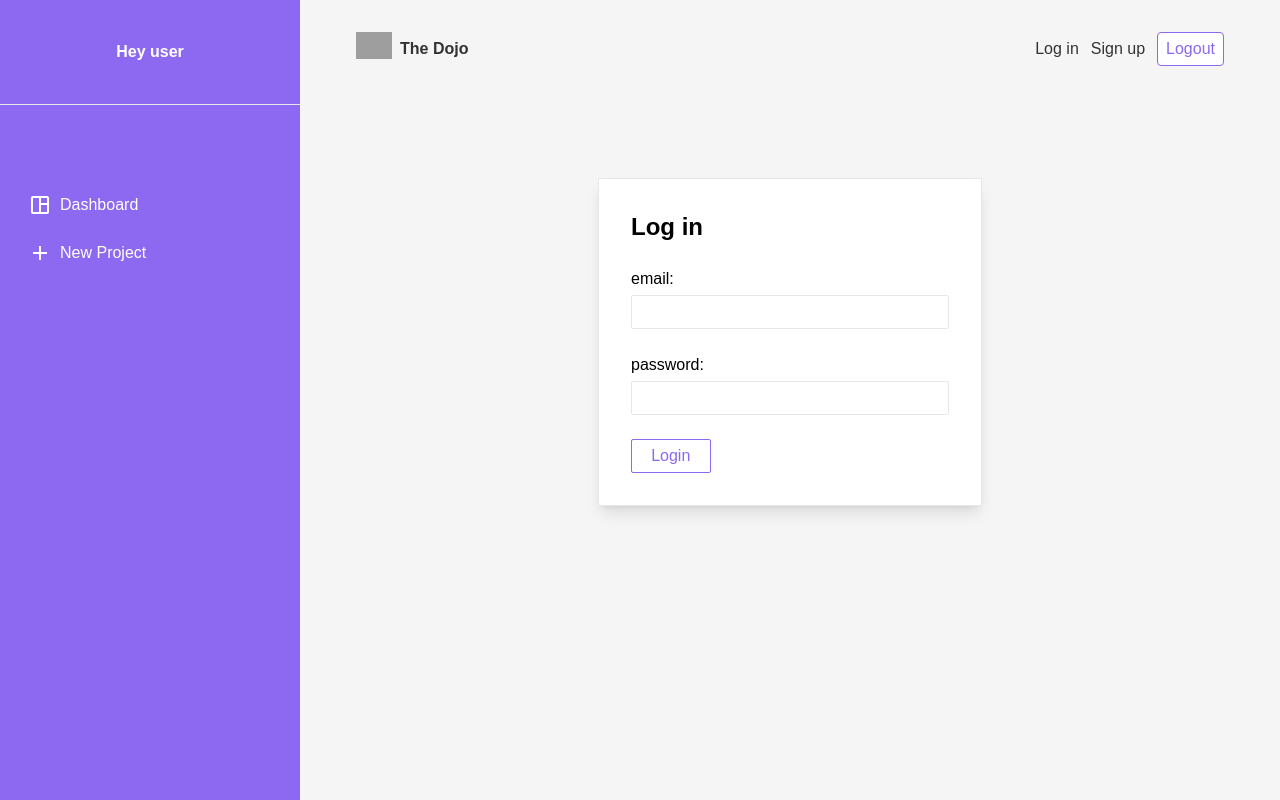
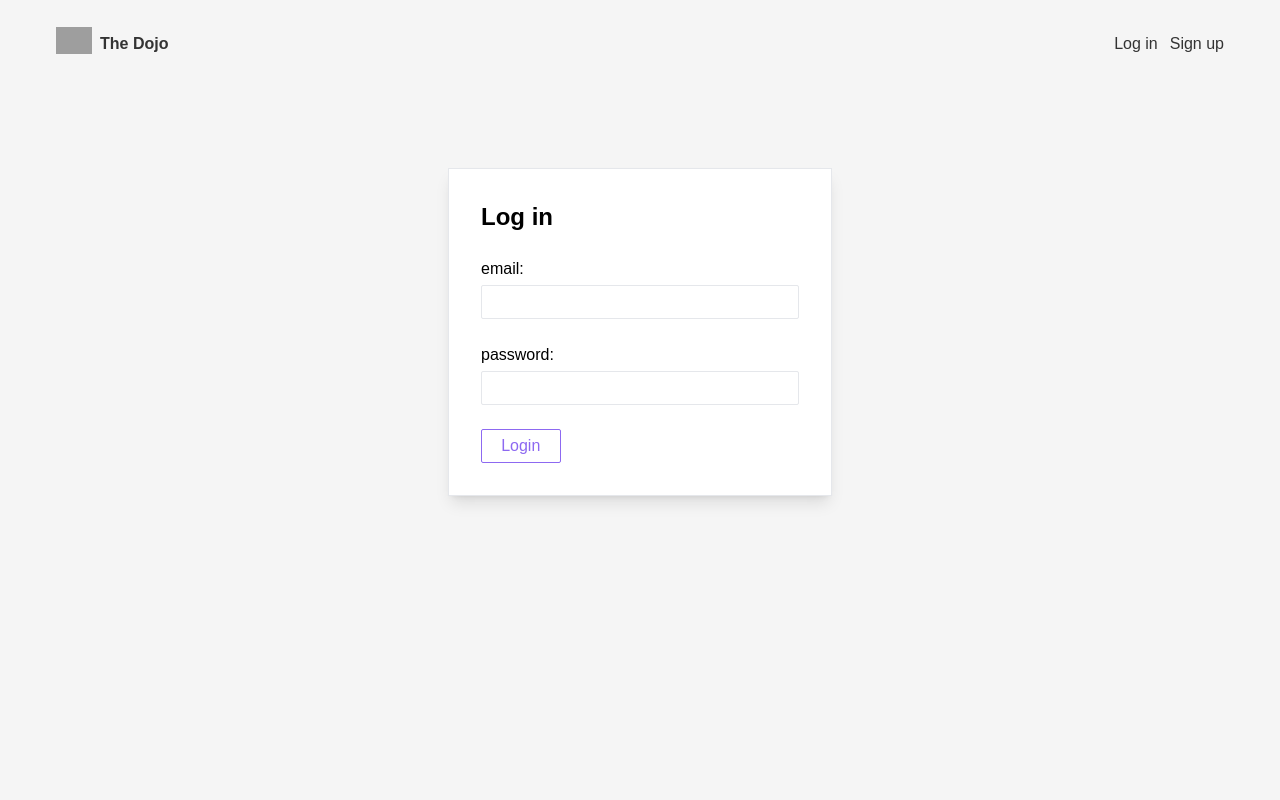
Before and after one commit to DavidRedding/crm, a React (Create React App) app: page /login in a window 1280 px wide. Built offline with nearby package versions, Linux system fonts and the light colour scheme; no server answers; grey boxes are pictures that could not be loaded.

Commit message:
Conditional Nav- + Sidebar

```diff
--- a/src/App.jsx
+++ b/src/App.jsx
@@ -14,14 +14,13 @@ import { useAuthContext } from './hooks/useAuthContext';
 
 const App = () => {
   const { user, authIsReady } = useAuthContext();
-  console.log(user);
   // prettier-ignore
   return (
     <div className="flex font-poppins">
       {authIsReady && (
         <Router>
-          <Sidebar />
-          <div className="bg-var-bg px-14 grow">
+          {user && <Sidebar />}
+          <div className="min-h-screen bg-var-bg px-14 grow">
             <Navbar user={user} />
             <Switch>
               <Route exact path="/">{user ? <Dashboard /> : <Redirect to="/login" />} </Route>
--- a/src/components/Navbar.jsx
+++ b/src/components/Navbar.jsx
@@ -2,8 +2,9 @@ import temple from '../assets/temple.svg';
 import { Link } from 'react-router-dom';
 import useLogout from '../hooks/useLogout';
 
-const Navbar = () => {
+const Navbar = ({ user }) => {
   const { logout, isPending } = useLogout();
+
   return (
     <nav className="w-full py-8 mb-20 text-[#333]">
       <ul className="flex items-center justify-between">
@@ -16,14 +17,19 @@ const Navbar = () => {
           </Link>
         </li>
 
+        {!user && (
           <li>
             <Link to="/login">Log in</Link>
           </li>
+        )}
 
+        {!user && (
           <li className="ml-3">
             <Link to="/signup">Sign up</Link>
           </li>
+        )}
 
+        {user && (
           <li className="ml-3">
             {!isPending && (
               <button
@@ -42,6 +48,7 @@ const Navbar = () => {
               </button>
             )}
           </li>
+        )}
       </ul>
     </nav>
   );
```
Lines whose indentation alone changed are shown as unchanged.
